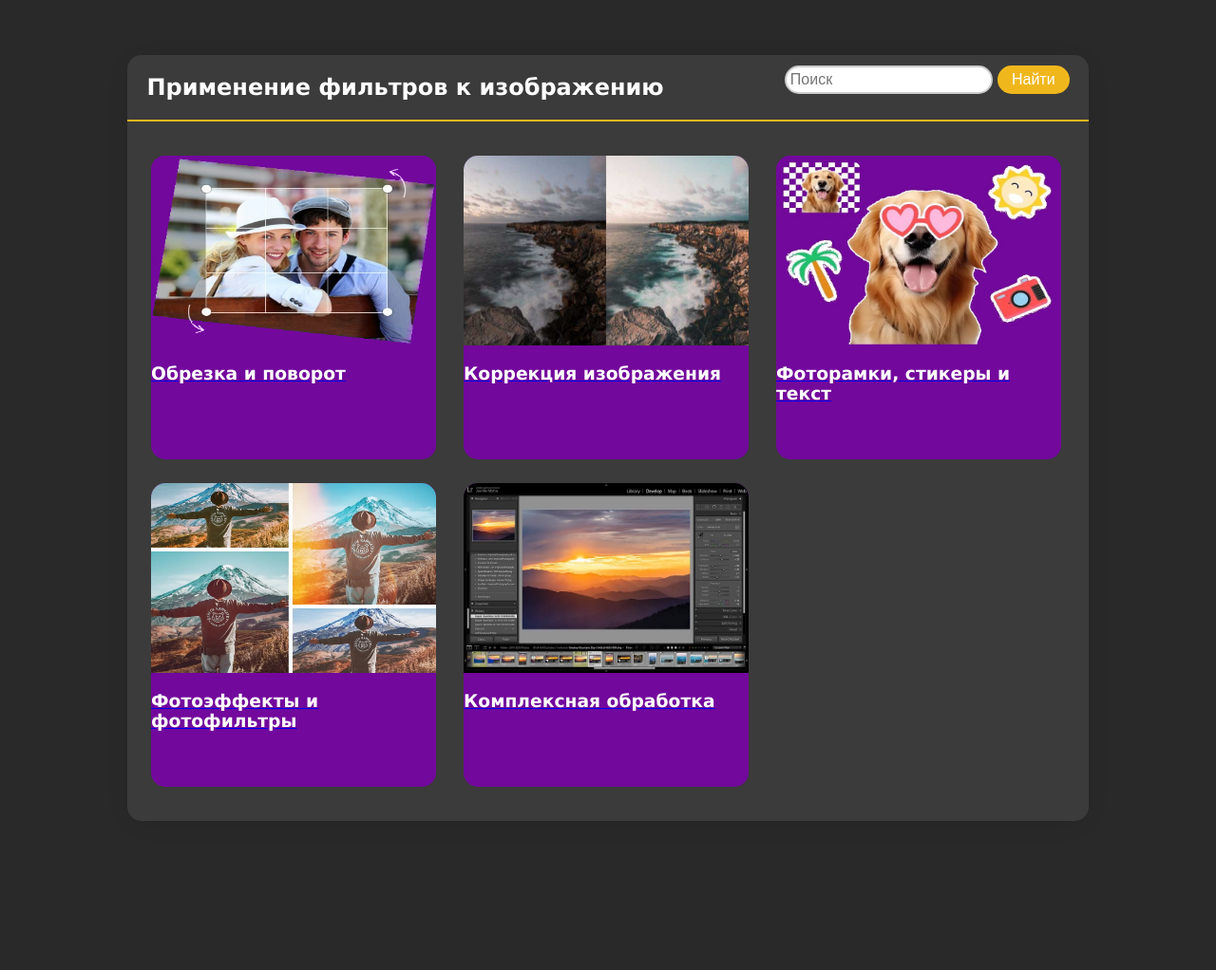
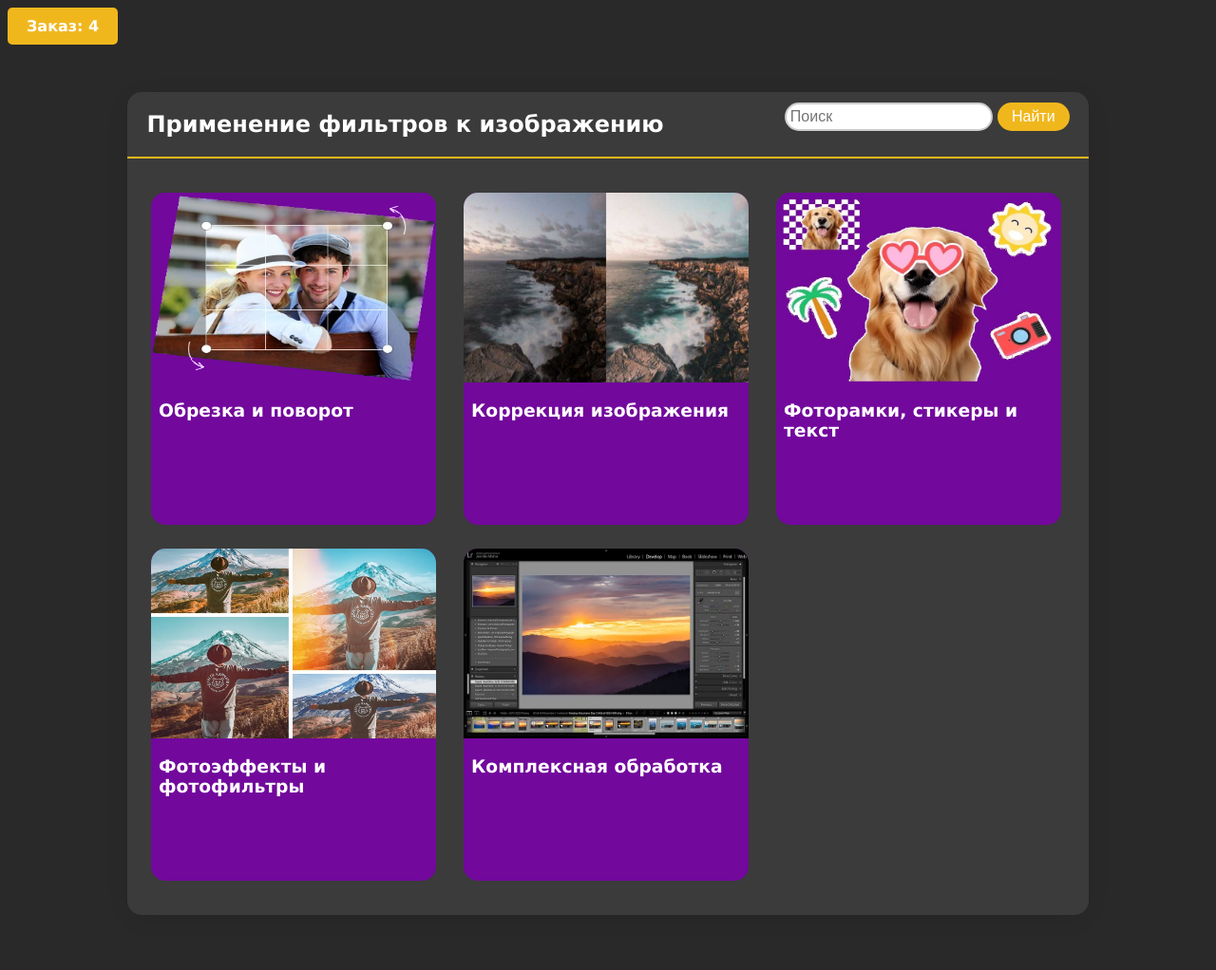
Before and after one commit to DemiurgeRV/WebApplications_backend, a Django app: page /home/ in a window 1280 px wide. Shown: the whole page at 95% size. Before the commit the page ends 865 px from the top, so only its background shows below. Run offline with Django 4.2, Linux system fonts and the light colour scheme.

Commit message:
create basket

```diff
--- a/FiltersForImages/main/static/main/css/main.css
+++ b/FiltersForImages/main/static/main/css/main.css
@@ -64,6 +64,7 @@ html {
     grid-column-gap: 25px;
     grid-row-gap: 25px;
     justify-content: center;
+    color: #fff;
 }
 .content-wrapper .cards-wrapper .card-list .card {
     background: #72089c;
@@ -73,16 +74,42 @@ html {
     color: #fff;
     transition: transform .3s ease;
     max-width: 300px;
-    height: 320px;
+    height: 350px;
 }
 .content-wrapper .cards-wrapper .card-list .card:hover {
     transform: scale(1.05);
     box-shadow: 0 18px 36px #510d6e, 0 10px 10px #510d6e;
 }
+.content-wrapper .cards-wrapper .card-list .card a {
+    text-decoration: none;
+    color: #fff;
+}
+.content-wrapper .cards-wrapper .card-list .card li {
+    height: 300px;
+}
 .content-wrapper .cards-wrapper .card-list .card img {
     width: 100%;
     height: 200px;
 }
+.content-wrapper .cards-wrapper .card-list .card h3 {
+    padding: 0px 8px;
+}
+.content-wrapper .cards-wrapper .card-list .card .button {
+    padding: 3% 15px;
+}
+.content-wrapper .cards-wrapper .card-list .card .button .add-filter {
+    padding: 8px 16px;
+    background: #fff;
+    border-radius: 8px;
+    text-decoration: none;
+    color: black;
+    transition: all .3s ease;
+}
+.content-wrapper .cards-wrapper .card-list .card .button .add-filter:hover {
+    transform: scale(1.1);
+    background-color: #b5b5b5;
+}
+
 
 
 .content-wrapper .filter-details {
@@ -120,3 +147,41 @@ html {
 .empty {
     font-size: 21px;
 }
+
+table {
+    width: 100%;
+    border-collapse: collapse;
+}
+
+tr {
+    background-color: #3b3b3b;
+}
+
+th, td {
+    border: 1px solid #ddd;
+    padding: 8px;
+    text-align: left;
+}
+
+th {
+    background-color: #f0b71d;
+}
+
+.table-images {
+    max-width: 100px;
+    max-height: 100px;
+}
+
+.basket {
+    display: inline-block;
+    padding: 10px 20px;
+    background-color: #f0b71d;
+    color: white;
+    text-decoration: none;
+    border-radius: 5px;
+    font-weight: bold;
+}
+
+.basket:hover {
+    background-color: #d69d20;
+}
--- a/FiltersForImages/main/templates/main/AllFilters.html
+++ b/FiltersForImages/main/templates/main/AllFilters.html
@@ -5,6 +5,7 @@
 {% block title %}Обработка Фотографий{% endblock %}
 
 {% block content %}
+<a href="{% url 'draft-order' %}" class="basket">Заказ: {{ data.basket }}</a>
 <div class="content-wrapper">
     <div class="cards-wrapper">
         <div class="top">
@@ -18,10 +19,12 @@
         </div>
         <ul class="card-list">
             {% for filter in data.filters %}
-           <a href="{% url 'filter_url' filter.id %}"> <li class="card" title="Подробнее...">
-               <img src="{% static '' %}{{ filter.image_url }} " class="images">
-               <h3>{{ filter.name }}</h3><br>
-           </li></a>
+            <div class="card">
+               <a href="{% url 'filter_url' filter.id %}"> <li title="Подробнее...">
+                   <img src="{% static '' %}{{ filter.image_url }}" class="images">
+                   <h3>{{ filter.name }}</h3><br>
+               </li></a>
+            </div>
         {% empty %}
             <div class="empty">Ничего не найдено :(</div>
         {% endfor %}
--- a/FiltersForImages/main/urls.py
+++ b/FiltersForImages/main/urls.py
@@ -3,5 +3,6 @@ from . import views
 
 urlpatterns = [
     path('home/', views.getFilters, name='Home'),
-    path('filter/<int:id>/', views.getFilter, name='filter_url')
+    path('filter/<int:id>/', views.getFilter, name='filter_url'),
+    path('draftOrder/', views.getOrder, name='draft-order')
 ]
--- a/FiltersForImages/main/views.py
+++ b/FiltersForImages/main/views.py
@@ -1,4 +1,5 @@
 from django.shortcuts import render
+import random
 
 data = {'data': {'filters': [
             {'name': 'Обрезка и поворот', 'id': 1, 'image_url': 'main/img/editor-img.png',
@@ -47,8 +48,23 @@ data = {'data': {'filters': [
               определённо для вас. За счет того, что работать будет настоящий профессионал, можете быть уверены
               что в результате вы получите по-настоящему уникальные и творческие изображения,
               которые будут выделяться на фоне других."""},
-        ]
+        ],
+    "draft": {
+        "date_create": "2024-02-29 17:08",
+        "date_formation": "",
+        "date_complete": "",
+        "status": "Черновик"
+    }
     }}
+
+count = random.randint(2, 5)
+
+draft_filters = []
+
+for id in range(count+1):
+    for filter in data['data']['filters']:
+        if filter['id'] == id:
+            draft_filters.append(filter)
 
 def getFilters(request):
     info = []
@@ -58,12 +74,16 @@ def getFilters(request):
             if input_text.lower() in filter['name'].lower():
                 info.append(filter)
         return render(request, 'main/AllFilters.html', { 'data' : { 'filters' : info,
-                                                                    'input' : input_text
+                                                                    'input' : input_text,
+                                                                    'basket': count
                                                                     }
                                                          })
 
     else:
-        return render(request, 'main/AllFilters.html', data)
+        return render(request, 'main/AllFilters.html', { 'data' : { 'filters' : data['data']['filters'],
+                                                                    'basket': count
+                                                                    }
+                                                         })
 
 def getFilter(request, id):
     arrFilters = data['data']['filters']
@@ -72,3 +92,8 @@ def getFilter(request, id):
         if filter['id'] == id:
             choice = filter
     return render(request, 'main/OneFilter.html', choice)
+
+def getOrder(request):
+    return render(request, 'main/Order.html', { 'draft': data['data']['draft'],
+                                                'filters': draft_filters
+                                                })
```
Also changed, not shown: FiltersForImages/main/templates/main/Order.html (added, +39 -0 lines).
